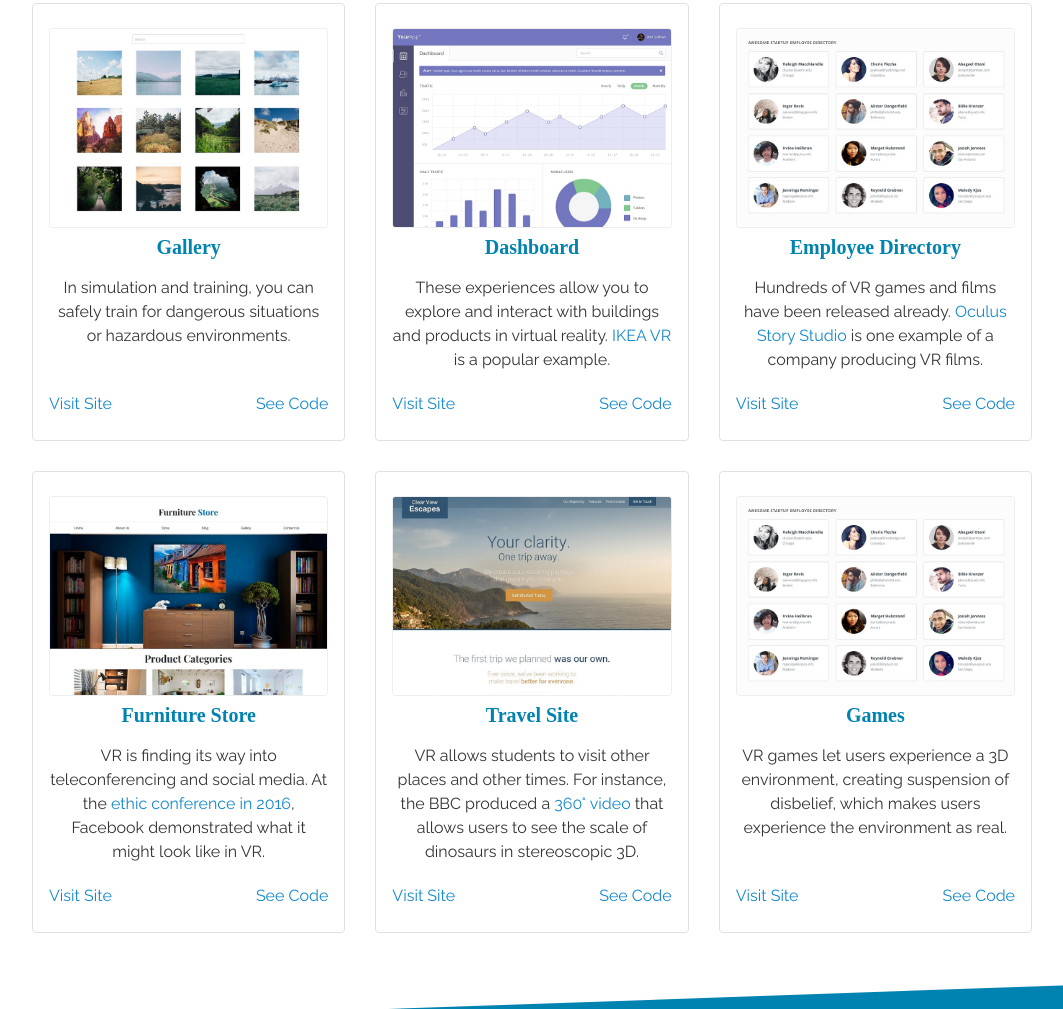
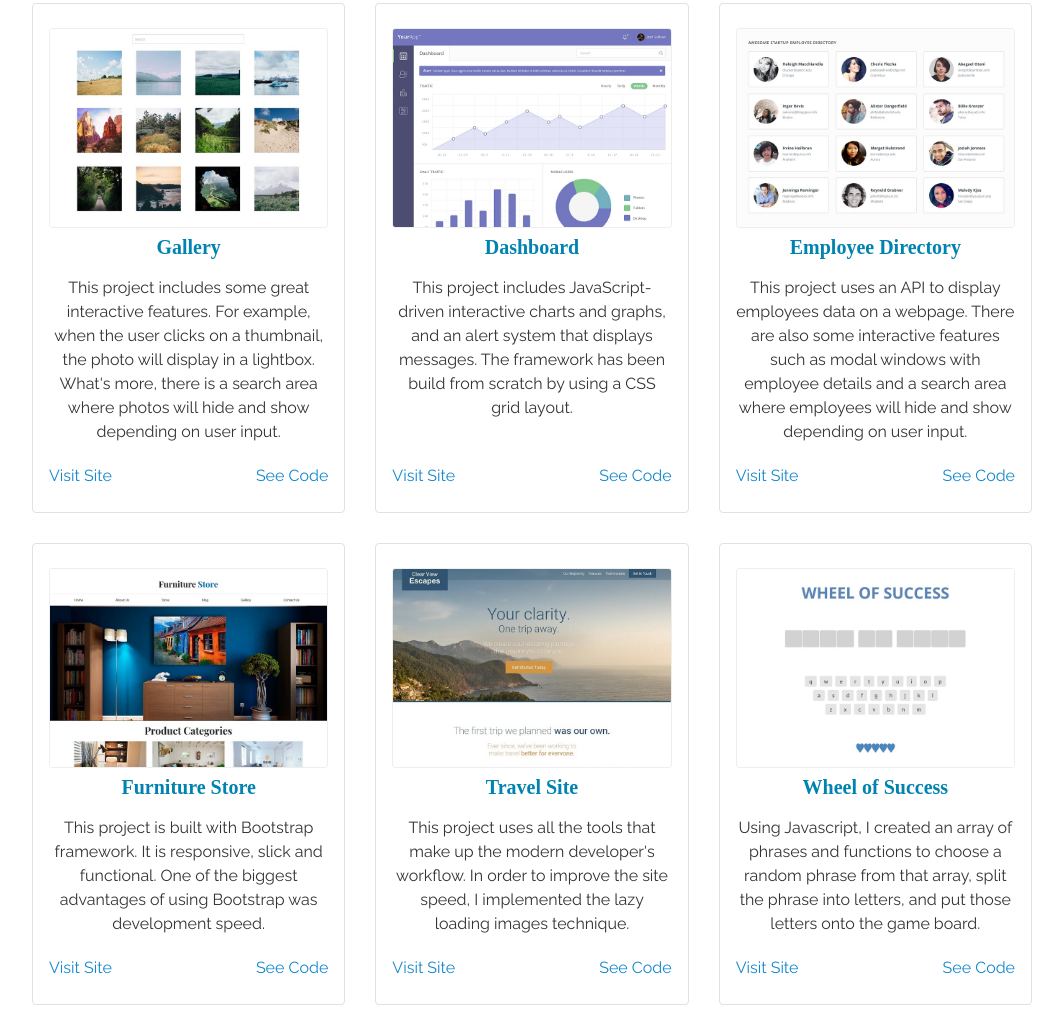
Before and after one commit to UI-Developers/Project-9, a plain HTML site: page index.html in a window 1280 px wide. Shown: the part 1756-2765 px from the top of the page, without its empty margins (108-1171 px from the left). Drawn offline with Linux system fonts and the light colour scheme.

Commit message:
Added Projects Description

```diff
--- a/index.html
+++ b/index.html
@@ -93,7 +93,7 @@
       <div class="card">
         <img src="img/gallery.jpg" alt="Gallery" class="card__project--image">
         <h1>Gallery</h1>
-        <p>In simulation and training, you can safely train for dangerous situations or hazardous environments.</p>
+        <p>This project includes some great interactive features. For example, when the user clicks on a thumbnail, the photo will display in a lightbox. What's more, there is a search area where photos will hide and show depending on user input.</p>
         <div class="btn-info">
           <a class="link-1" href="#">Visit Site</a>
           <a class="link-2" href="#">See Code</a>
@@ -103,7 +103,7 @@
       <div class="card">
         <img src="img/dashboard.jpg" alt="dashboard" class="card__project--image">
         <h1>Dashboard</h1>
-        <p>These experiences allow you to explore and interact with buildings and products in virtual reality. <a href="#">IKEA VR</a> is a popular example.</p>
+        <p>This project includes JavaScript-driven interactive charts and graphs, and an alert system that displays messages. The framework has been build from scratch by using a CSS grid layout.</p>
        <div class="btn-info">
           <a class="link-1" href="#">Visit Site</a>
           <a class="link-2" href="#">See Code</a>
@@ -113,7 +113,7 @@
       <div class="card">
         <img src="img/employee_directory.jpg" alt="employee directory" class="card__project--image">
         <h1>Employee Directory</h1>
-        <p>Hundreds of VR games and films have been released already. <a href="#">Oculus Story Studio</a> is one example of a company producing VR films.</p>
+        <p>This project uses an API to display employees data on a webpage. There are also some interactive features such as modal windows with employee details and a search area where employees will hide and show depending on user input.</p>
         <div class="btn-info">
           <a class="link-1" href="#">Visit Site</a>
           <a class="link-2" href="#">See Code</a>
@@ -123,7 +123,7 @@
       <div class="card">
         <img src="img/furniture.jpg" alt="Furniture Store" class="card__project--image">
         <h1>Furniture Store</h1>
-        <p>VR is finding its way into teleconferencing and social media. At the <a href="#">ethic conference in 2016</a>, Facebook demonstrated what it might look like in VR.</p>
+        <p>This project is built with Bootstrap framework. It is responsive, slick and functional. One of the biggest advantages of using Bootstrap was development speed.</p>
         <div class="btn-info">
           <a class="link-1" href="#">Visit Site</a>
           <a class="link-2" href="#">See Code</a>
@@ -133,7 +133,7 @@
       <div class="card">
         <img src="img/travel-site.jpg" alt="Travel Site" class="card__project--image">
         <h1>Travel Site</h1>
-        <p>VR allows students to visit other places and other times. For instance, the BBC produced a <a href="#">360° video</a> that allows users to see the scale of dinosaurs in stereoscopic 3D.</p>
+        <p>This project uses all the tools that make up the modern developer's workflow. In order to improve the site speed, I implemented the lazy loading images technique.</p>
        <div class="btn-info">
           <a class="link-1" href="#">Visit Site</a>
           <a class="link-2" href="#">See Code</a>
@@ -141,9 +141,9 @@
       </div>
 
       <div class="card">
-        <img src="img/employee_directory.jpg" alt="image" class="card__project--image">
-        <h1>Games</h1>
-        <p>VR games let users experience a 3D environment, creating suspension of disbelief, which makes users experience the environment as real.</p>
+        <img src="img/game.jpg" alt="Wheel of Fortune" class="card__project--image">
+        <h1>Wheel of Success</h1>
+        <p>Using Javascript, I created an array of phrases and functions to choose a random phrase from that array, split the phrase into letters, and put those letters onto the game board.</p>
         <div class="btn-info">
           <a class="link-1" href="#">Visit Site</a>
           <a class="link-2" href="#">See Code</a>
```
Also changed, not shown: img/game.jpg (added).
